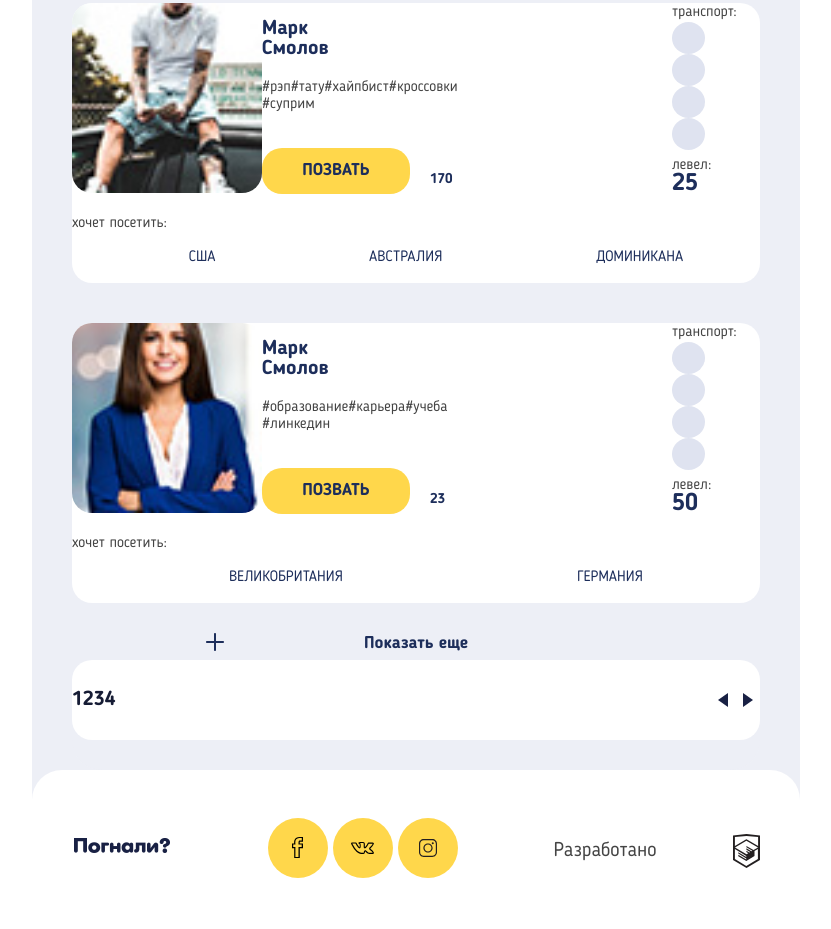
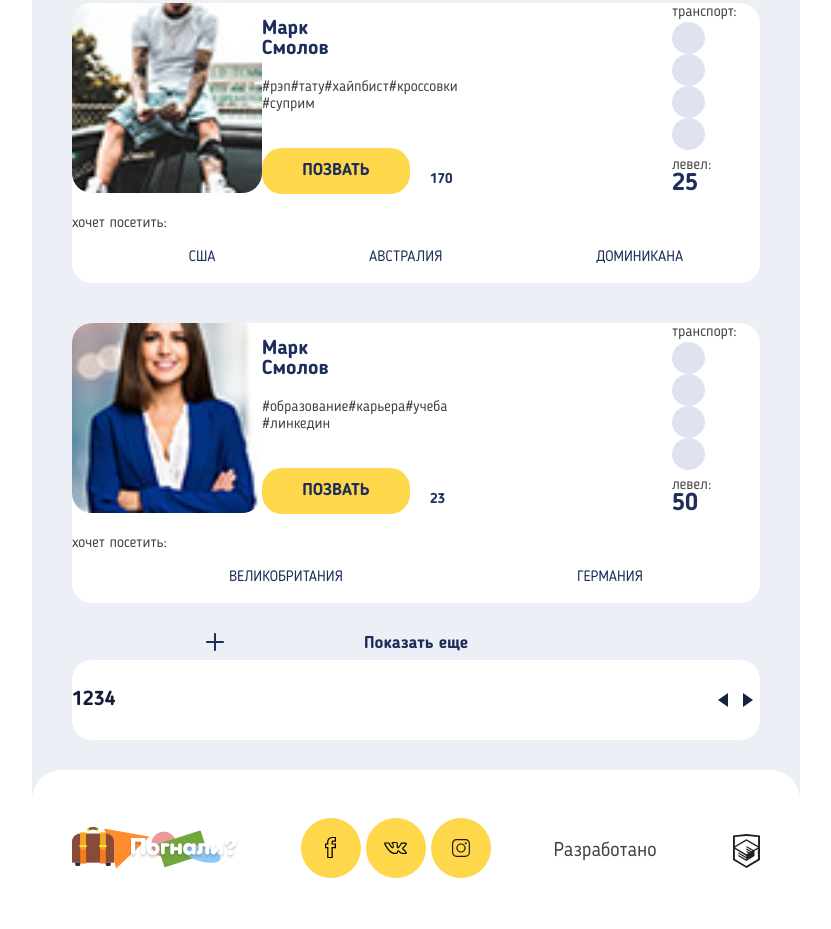
Before and after one commit to AlexLarina/422049-pognali-19, a website: page source/catalog.html in a window 1280 px wide. Shown: the part 1925-2854 px from the top of the page, without its empty margins (224-1055 px from the left). Drawn offline with nearby package versions, Linux system fonts and the light colour scheme; files that its build step writes are made by us from their sources; files whose address does not match are found by name.

Commit message:
Adding adaptive logo for catalog page

```diff
--- a/source/catalog.html
+++ b/source/catalog.html
@@ -430,7 +430,14 @@
       </div>
     </main>
     <footer class="footer footer--catalog container">
-      <a href="#" class="footer__logo"><img src="./img/logo-mobile-blue@1x.png" width="100" height="19" alt="Логотип сервиса Погнали?"></a>
+      <a href="#" class="footer__logo">
+        <!-- <img src="./img/logo-mobile-blue@1x.png" width="100" height="19" alt="Логотип сервиса Погнали?"> -->
+        <picture>
+          <source media="(min-width: 768px)" srcset="./img/logo-tablet-white@1x.png">
+          <source media="(min-width: 1440px)" srcset="./img/logo-desktop-white@1x.png">
+          <img src="./img/logo-mobile-blue@1x.png" width="100%" height="auto" alt="Логотип сервиса Погнали?">
+        </picture>
+      </a>
       <div class="footer__social social">
         <a href="#" title="Facebook страница сервиса Погнали" class="social__facebook"></a>
         <a href="#" title="Страница ВКонтакте сервиса Погнали" class="social__vk"></a>
```
